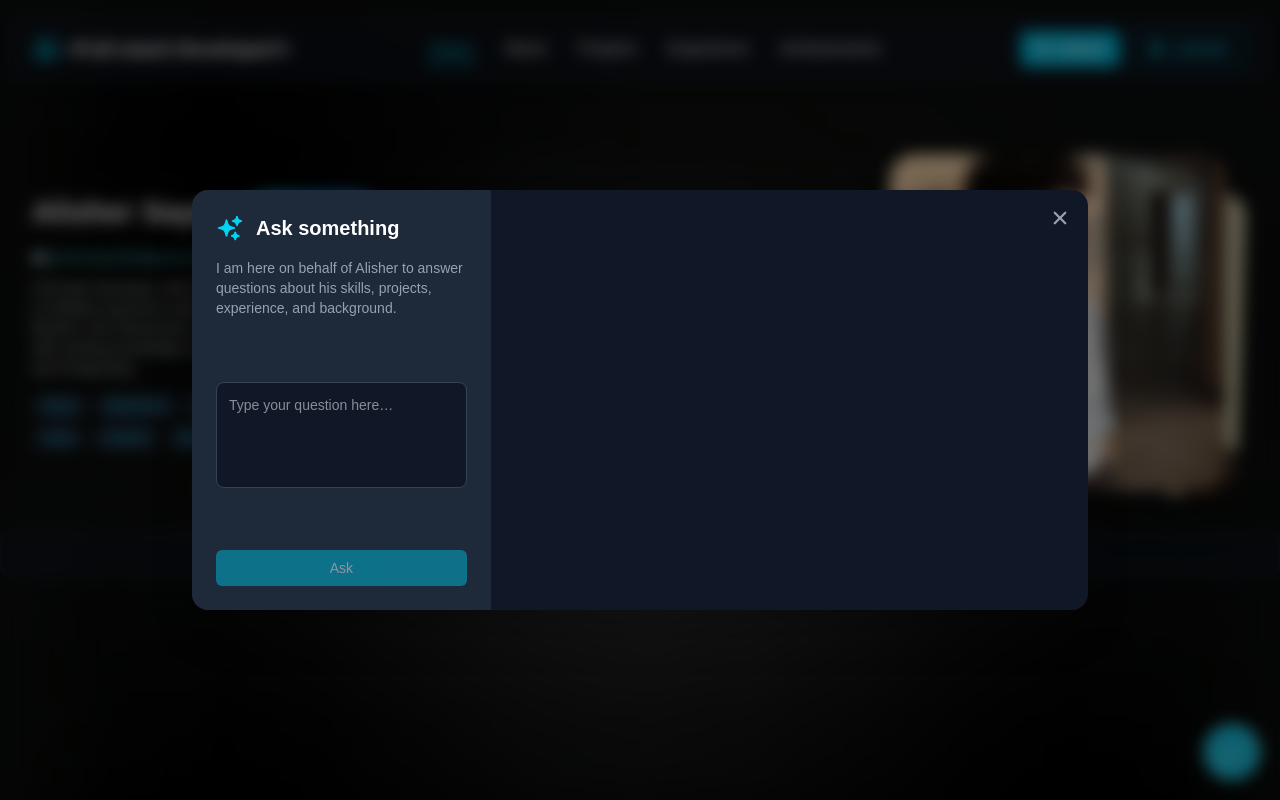
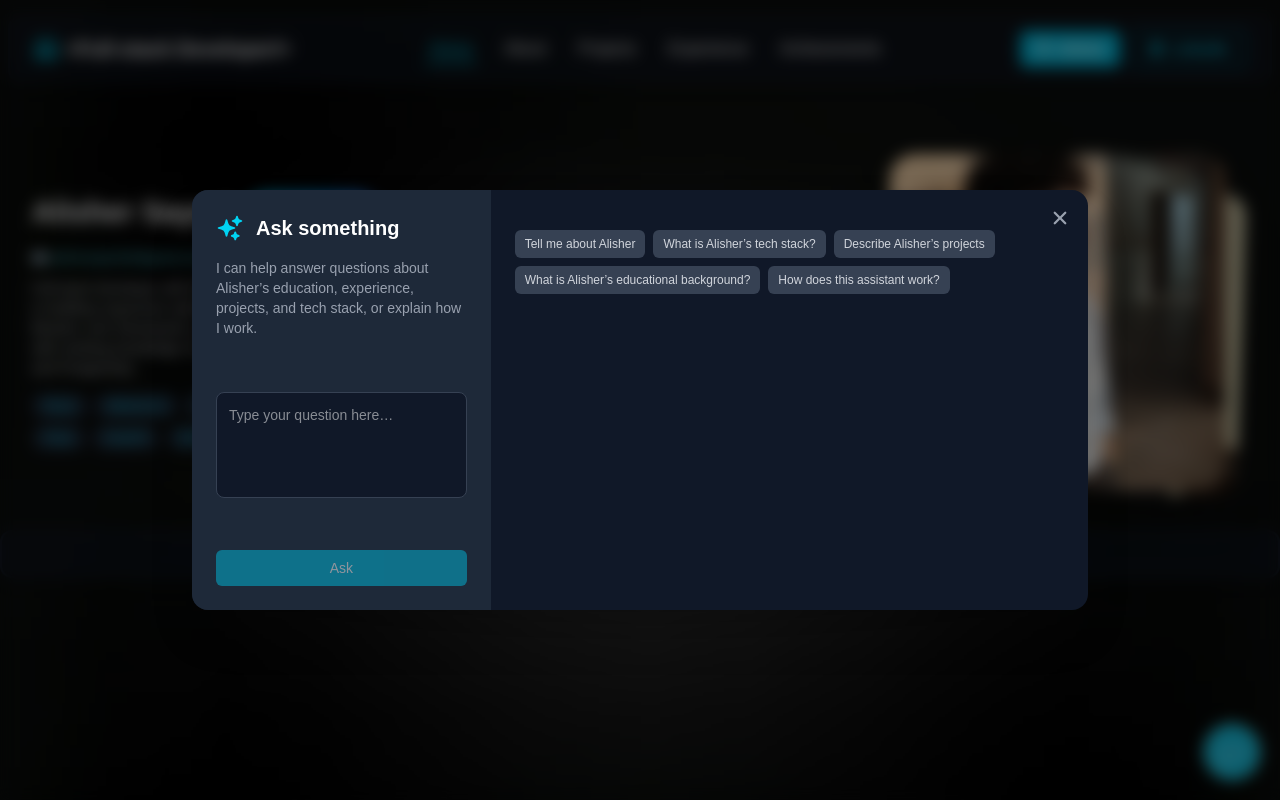
Before and after one commit to bumble469/portfolio, a Next.js app: page / in a window 1280 px wide. Both pictures are taken after a click on the button "Ask about my work". Built offline with nearby package versions, Linux system fonts and the light colour scheme; no server answers.

Commit message:
dialog changes assisstant

```diff
--- a/package.json
+++ b/package.json
@@ -21,6 +21,7 @@
     "react-dom": "^19.2.3",
     "react-icons": "^5.5.0",
     "react-slick": "^0.30.3",
+    "react-type-animation": "^3.2.0",
     "slick-carousel": "^1.8.1"
   },
   "devDependencies": {
--- a/src/components/portfolio_assisstant/components/assisstant_dialog.jsx
+++ b/src/components/portfolio_assisstant/components/assisstant_dialog.jsx
@@ -3,56 +3,35 @@ import { useEffect, useState, useRef } from 'react';
 import { IoClose } from 'react-icons/io5';
 import { HiSparkles } from 'react-icons/hi2';
 import qaApi from '@/lib/qaApi';
+import { TypeAnimation } from 'react-type-animation';
 
-export const useTypingEffect = (text, speed = 20) => {
-  const [output, setOutput] = useState("");
-  const intervalRef = useRef(null);
-
-  useEffect(() => {
-    if (intervalRef.current) {
-      clearInterval(intervalRef.current);
-    }
-
-    if (!text) {
-      setOutput("");
-      return;
-    }
-
-    let index = 0;
-    setOutput("");
-
-    intervalRef.current = setInterval(() => {
-      if (index >= text.length) {
-        clearInterval(intervalRef.current);
-        return;
-      }
-
-      setOutput(prev => prev + text.charAt(index));
-      index++;
-    }, speed);
-
-    return () => clearInterval(intervalRef.current);
-  }, [text, speed]);
-
-  return output;
-};
+const DEFAULT_PROMPTS = [
+  "Tell me about Alisher",
+  "What is Alisher’s tech stack?",
+  "Describe Alisher’s projects",
+  "What is Alisher’s educational background?",
+  "How does this assistant work?"
+];
 
 const AssistantDialog = ({ open, onClose }) => {
   const [question, setQuestion] = useState('');
   const [answer, setAnswer] = useState(null);
   const [loading, setLoading] = useState(false);
   const [error, setError] = useState(null);
-  const animatedAnswer = useTypingEffect(answer, 20);
 
-  const askQuestion = async () => {
-    if (!question.trim()) return;
+  const askQuestion = async (autoQuest) => {
+    const finalQuestion =
+      typeof autoQuest === 'string' ? autoQuest : question;
 
+    if (!finalQuestion.trim()) return;
+
+    setQuestion(finalQuestion);
     setLoading(true);
     setError(null);
     setAnswer(null);
 
     try {
-      const res = await qaApi.post('/api/ask', { question });
+      const res = await qaApi.post('/api/ask', { question: finalQuestion });
       setAnswer(res.data.answer);
     } catch (err) {
       setError('Something went wrong. Please try again.');
@@ -60,6 +39,7 @@ const AssistantDialog = ({ open, onClose }) => {
       setLoading(false);
     }
   };
+
 
   return (
     <div
@@ -98,9 +78,9 @@ const AssistantDialog = ({ open, onClose }) => {
                 <HiSparkles className="text-cyan-400" size={28} />
                 <h2 className="text-xl font-semibold">Ask something</h2>
               </div>
-             <p className="text-sm text-gray-400">
-              I am here on behalf of Alisher to answer questions about his skills, projects, experience, and background.
-            </p>
+              <p className="text-sm text-gray-400">
+                I can help answer questions about Alisher’s education, experience, projects, and tech stack, or explain how I work.
+              </p>
             </div>
 
             <div className="relative mt-6">
@@ -149,6 +129,7 @@ const AssistantDialog = ({ open, onClose }) => {
                 rows={3}
                 className="w-full resize-none rounded-lg bg-gray-800 border border-gray-700 p-3 text-sm"
               />
+
               <button
                 onClick={askQuestion}
                 disabled={loading || !question.trim()}
@@ -159,14 +140,32 @@ const AssistantDialog = ({ open, onClose }) => {
             </div>
 
             <div className="mt-4 sm:mt-0 flex-1 overflow-y-auto py-4">
+              {!question.trim() && (
+                <div className="flex flex-wrap gap-2 pointer-events-auto">
+                  {DEFAULT_PROMPTS.map((p, i) => (
+                    <button
+                      key={i}
+                      onClick={() => askQuestion(p)}
+                      type="button"
+                      className="text-xs bg-gray-700 hover:bg-gray-600 text-gray-300 px-2.5 py-1.5 rounded-md"
+                    >
+                      {p}
+                    </button>
+                  ))}
+                </div>
+              )}
               {loading && (
                 <p className="text-sm text-cyan-400">Thinking…</p>
               )}
 
-              {animatedAnswer && (
-                <p className="text-sm text-gray-300 leading-relaxed text-justify animate-fadeIn">
-                  {animatedAnswer}
-                </p>
+              {answer && (
+                <TypeAnimation
+                  sequence={[answer]}
+                  speed={90}
+                  wrapper="p"
+                  className="text-sm text-gray-300 leading-relaxed text-justify animate-fadeIn"
+                  cursor={false}
+                />
               )}
 
               {error && (
```
Also changed, not shown: 1 other file (tests, documents, lock files or other folders).
